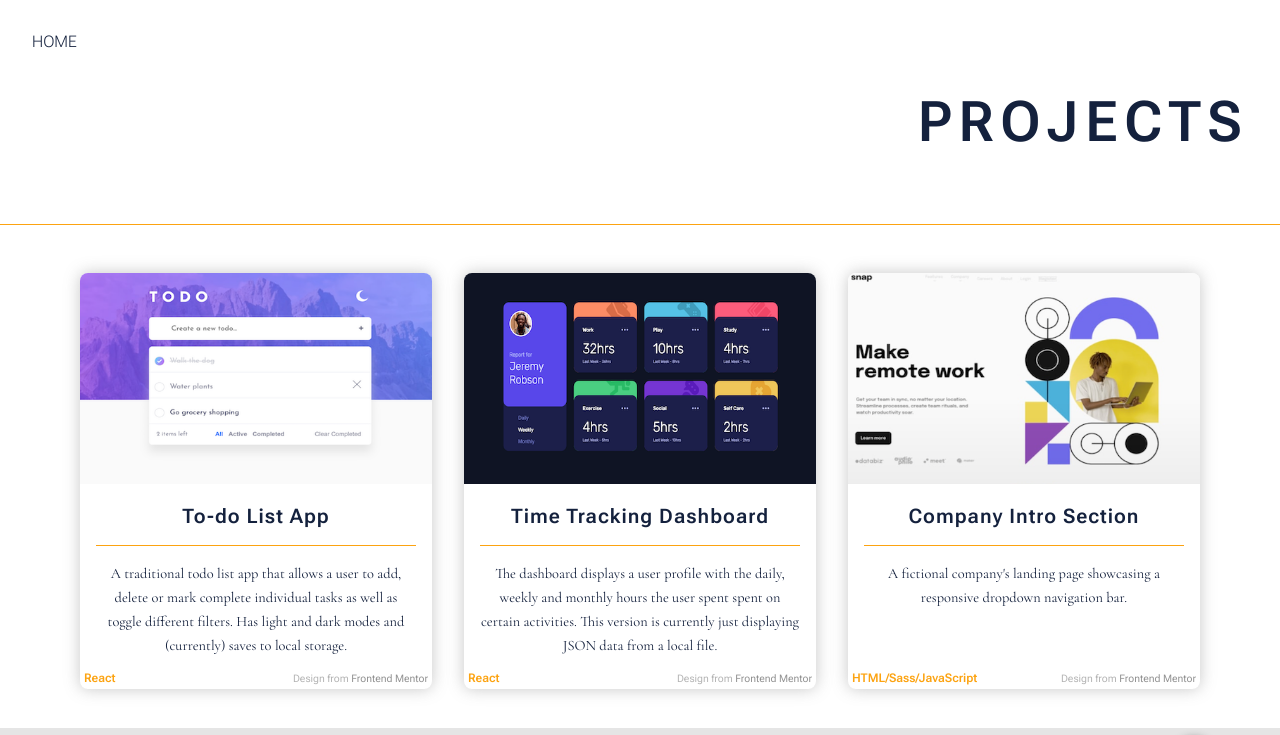
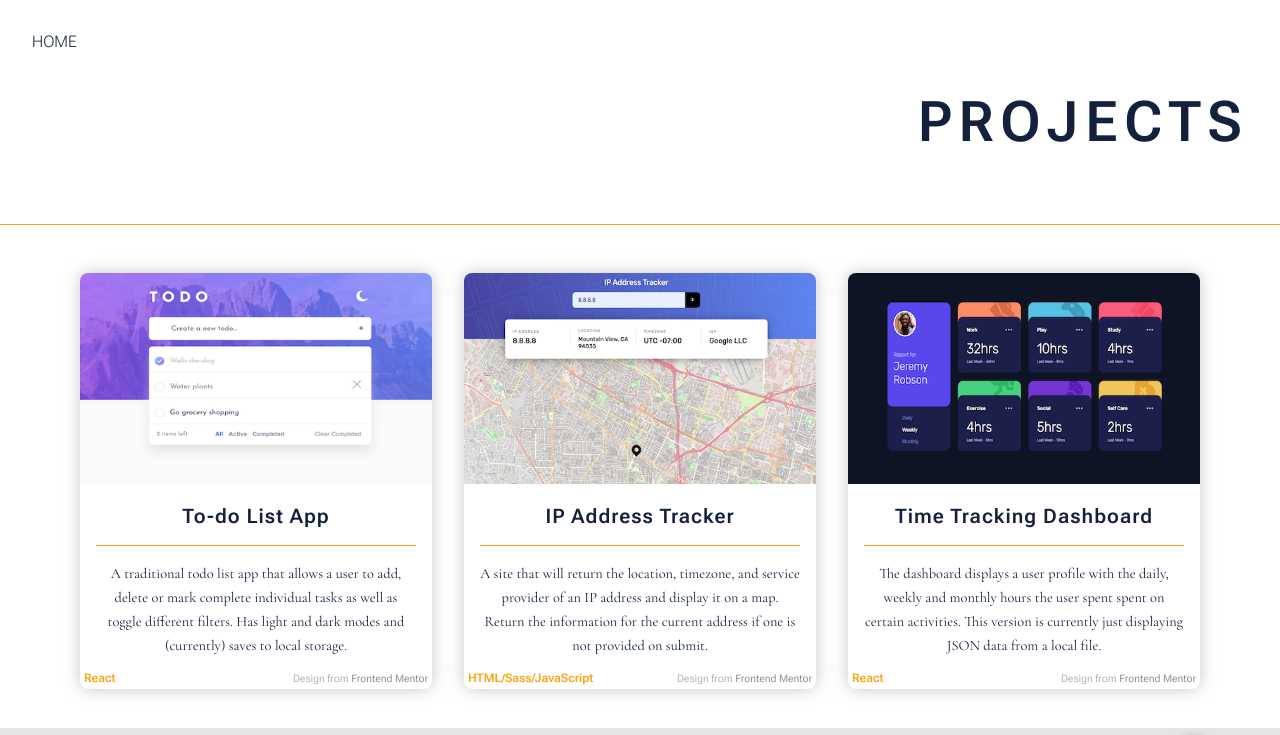
Before and after one commit to jennstirpe/portfolio-site-v2, a plain HTML site: page work/index.html in a window 1280 px wide. Shown: the top 735 px of the page. Drawn offline with nearby package versions, Linux system fonts and the light colour scheme.

Commit message:
Added card for IP Address Tracker

```diff
--- a/work/index.html
+++ b/work/index.html
@@ -30,6 +30,16 @@
                 <h2 class="card__name">To-do List App</h2>
                 <p class="card__desc">A traditional todo list app that allows a user to add, delete or mark complete individual tasks as well as toggle different filters. Has light and dark modes and (currently) saves to local storage. </p>
                 <span class="card__language">React</span>
+                <span class="card__attribution">Design from <a href="https://www.frontendmentor.io">Frontend Mentor</a></span>
+            </div>
+        </div>
+
+        <div class="card">
+            <a class="card__link" href="https://jennstirpe.github.io/ip-address-tracker-js/" target="_blank"><img class="card__preview" src="../resources/ip-address-tracker.png" alt="IP Address tracker preview"></a>
+            <div class="card__info">
+                <h2 class="card__name">IP Address Tracker</h2>
+                <p class="card__desc">A site that will return the location, timezone, and service provider of an IP address and display it on a map. Return the information for the current address if one is not provided on submit. </p>
+                <span class="card__language">HTML/Sass/JavaScript</span>
                 <span class="card__attribution">Design from <a href="https://www.frontendmentor.io">Frontend Mentor</a></span>
             </div>
         </div>
```
Also changed, not shown: resources/ip-address-tracker.png (added).
